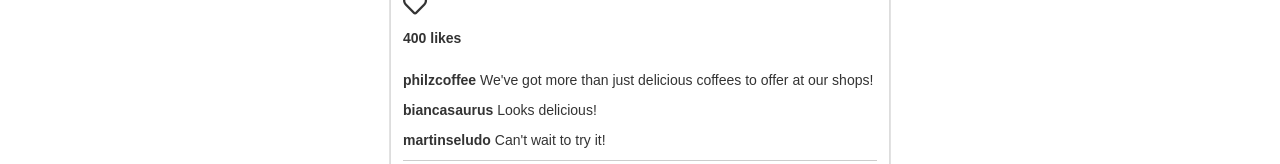
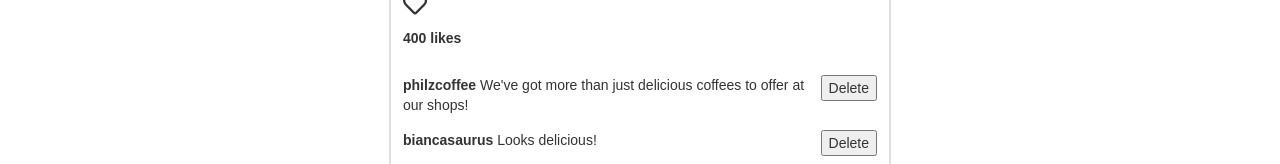
Before and after one commit to donjosef/React-instagram-clone, a React (Create React App) app: page / in a window 1280 px wide. Shown: the part 636-800 px from the top of the page. Built offline with nearby package versions, Linux system fonts and the light colour scheme.

Commit message:
delete a comment when clicking on delete button

```diff
--- a/src/App.js
+++ b/src/App.js
@@ -24,6 +24,20 @@ class App extends Component {
       });
       this.setState({ posts });
     }
+  }
+
+  deleteCommentHandler = (user, commentIndex) => {
+    const posts = this.state.posts.map(post => {
+      if(post.username === user) {
+        return {
+          ...post,
+          comments: post.comments.filter((comment, i) => i !== commentIndex)
+        }
+      } else {
+        return post;
+      }
+    });
+    this.setState({ posts });
   }
 
   incrementLikeHandler = (user) => {
@@ -57,6 +71,7 @@ class App extends Component {
           key={post.username}
           post={post}
           onAddNewComment={this.addNewCommentHandler}
+          onDeleteComment={this.deleteCommentHandler}
           onIncrementLike={this.incrementLikeHandler}/>
     ));
     return (
--- a/src/components/CommentSection/CommentSection.css
+++ b/src/components/CommentSection/CommentSection.css
@@ -3,6 +3,15 @@
    padding: 12px 12px 0 12px;
 }
 
+.Comment {
+  display: flex;
+  justify-content: space-between;
+  margin: 5px 0;
+}
+
+.Comment button {
+  align-self: flex-start;
+}
 .Add_Comment {
   border: none;
   border-top: 1px solid #ccc;
--- a/src/components/CommentSection/CommentSection.js
+++ b/src/components/CommentSection/CommentSection.js
@@ -17,8 +17,9 @@ class CommentSection extends Component {
     render() {
       const {commentText} = this.state;
       const comments = this.props.comments.map((comment, idx) => (
-          <div key={comment.username + idx }>
+          <div className='Comment' key={comment.username + idx }>
             <p><strong>{comment.username}</strong> {comment.text}</p>
+            <button onClick={() => this.props.onDeleteComment(this.props.username, idx)}>Delete</button>
           </div>
       ));
 
--- a/src/components/PostContainer/PostContainer.js
+++ b/src/components/PostContainer/PostContainer.js
@@ -15,6 +15,7 @@ const postContainer = props => {
               onIncrementLike={props.onIncrementLike}/>
           <CommentSection
               onAddNewComment={props.onAddNewComment}
+              onDeleteComment={props.onDeleteComment}
               username={props.post.username}
               comments={props.post.comments}/>
         </article>
```
